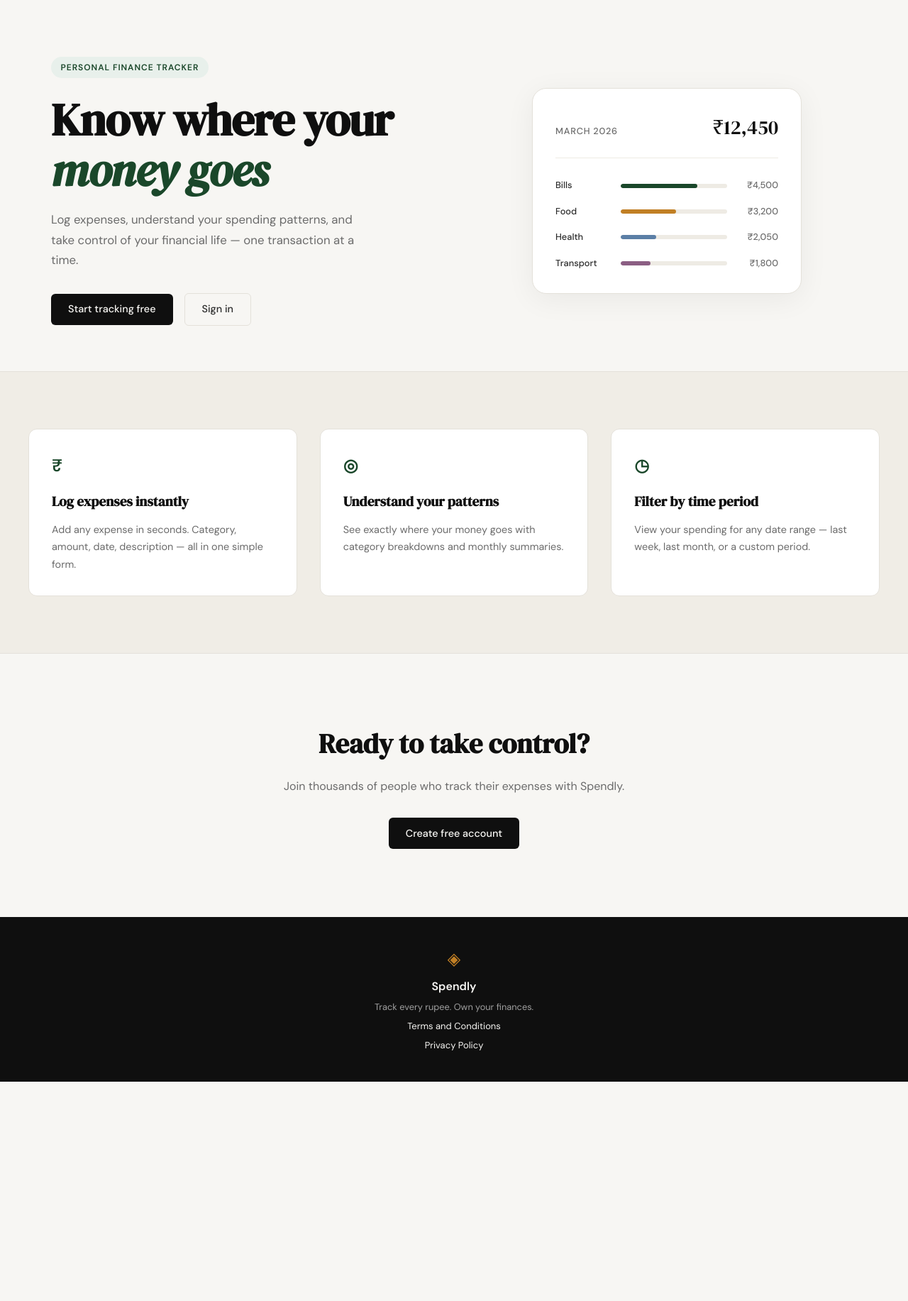
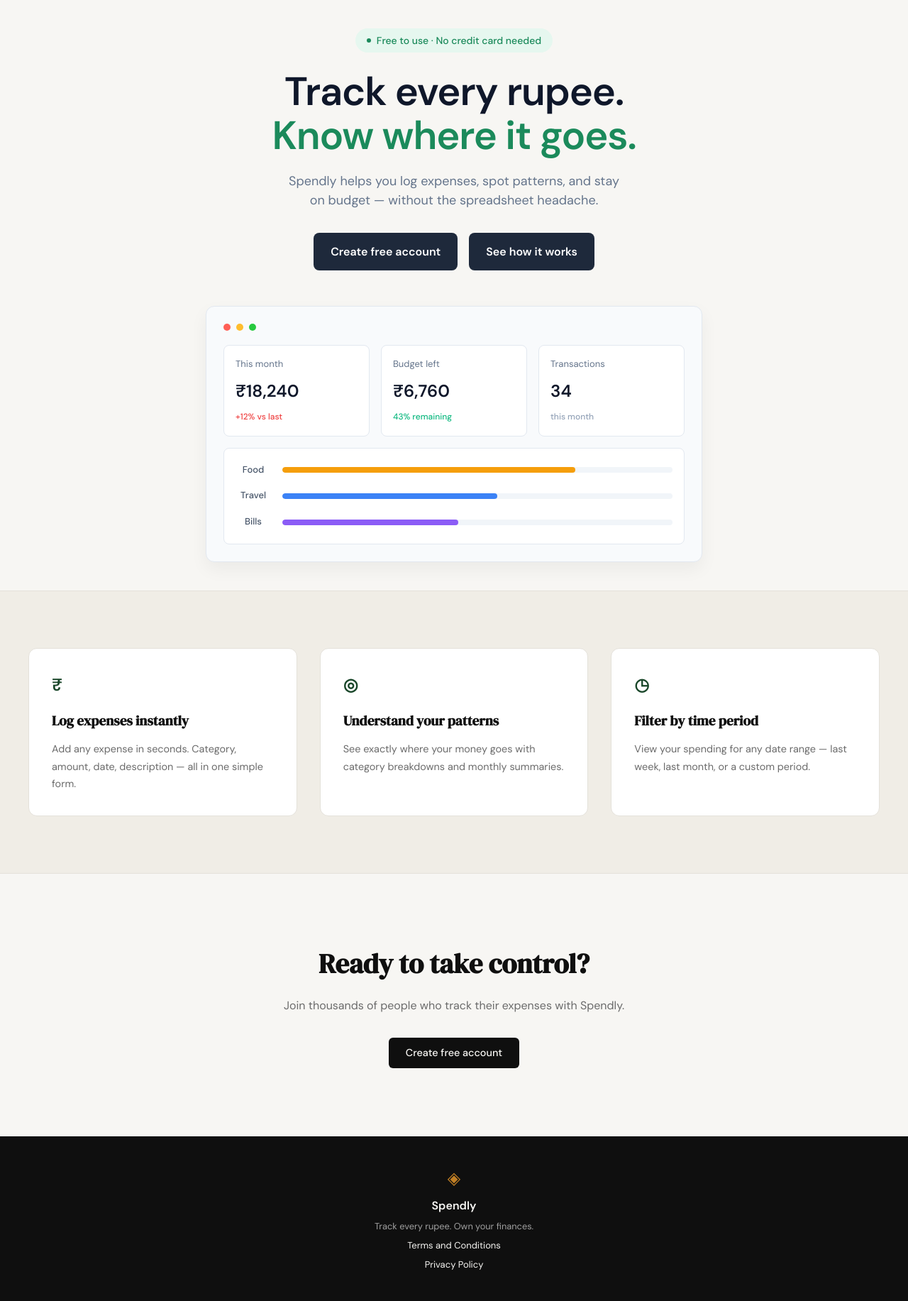
Before and after one commit to brave018/spendly, a Flask app: page / in a window 1280 px wide. Shown: the part 61-1894 px from the top of the page at 71% size. Before the commit the page ends 1585 px from the top, so only its background shows below. Run offline with Flask 3, Linux system fonts and the light colour scheme.

Commit message:
hero section modified

```diff
--- a/static/css/style.css
+++ b/static/css/style.css
@@ -120,141 +120,198 @@ a { color: inherit; text-decoration: none; }
 .main-content { min-height: calc(100vh - 60px - 100px); }
 
 /* ------------------------------------------------------------------ */
-/* Hero                                                                */
+/* Hero Section                                                        */
 /* ------------------------------------------------------------------ */
 
-.hero {
-    padding: 5rem 2rem 4rem;
-    display: grid;
-    grid-template-columns: 1fr 1fr;
-    gap: 4rem;
+.hero-section {
+    max-width: 800px;
+    width: 100%;
+    display: flex;
+    flex-direction: column;
     align-items: center;
-    max-width: var(--max-width);
+    text-align: center;
     margin: 0 auto;
+    padding: 40px 20px;
 }
 
-.hero-badge {
-    display: inline-block;
-    background: var(--accent-light);
-    color: var(--accent);
-    font-size: 0.75rem;
-    font-weight: 600;
-    letter-spacing: 0.08em;
-    text-transform: uppercase;
-    padding: 0.35rem 0.85rem;
-    border-radius: 999px;
-    margin-bottom: 1.5rem;
+/* Badge */
+.badge {
+    display: inline-flex;
+    align-items: center;
+    background-color: #e6f7ef;
+    color: #1b8a5b;
+    padding: 6px 16px;
+    border-radius: 20px;
+    font-size: 14px;
+    font-weight: 500;
+    margin-bottom: 24px;
 }
 
-.hero-title {
-    font-family: var(--font-display);
-    font-size: clamp(2.5rem, 5vw, 4rem);
+.badge .dot {
+    width: 6px;
+    height: 6px;
+    background-color: #1b8a5b;
+    border-radius: 50%;
+    margin-right: 8px;
+}
+
+/* Typography */
+.headline {
+    font-size: 56px;
+    font-weight: 800;
     line-height: 1.1;
     letter-spacing: -0.02em;
-    color: var(--ink);
-    margin-bottom: 1.25rem;
+    margin-bottom: 20px;
+    color: #0f172a;
 }
 
-.hero-title em {
-    font-style: italic;
-    color: var(--accent);
+.headline .highlight {
+    color: #1b8a5b;
 }
 
-.hero-subtitle {
-    font-size: 1.05rem;
-    color: var(--ink-muted);
-    line-height: 1.7;
-    max-width: 460px;
-    margin-bottom: 2rem;
+.subheadline {
+    font-size: 18px;
+    color: #64748b;
+    line-height: 1.5;
+    margin-bottom: 32px;
 }
 
-.hero-actions {
+/* Buttons */
+.cta-buttons {
     display: flex;
-    gap: 1rem;
-    align-items: center;
+    gap: 16px;
+    margin-bottom: 50px;
 }
 
-/* ------------------------------------------------------------------ */
-/* Mock card (hero visual)                                             */
-/* ------------------------------------------------------------------ */
-
-.hero-visual {
-    display: flex;
-    justify-content: center;
+.btn {
+    text-decoration: none;
+    padding: 14px 24px;
+    border-radius: 8px;
+    font-size: 16px;
+    font-weight: 600;
+    transition: opacity 0.2s;
 }
 
-.mock-card {
-    background: var(--paper-card);
-    border: 1px solid var(--border);
-    border-radius: var(--radius-lg);
-    padding: 2rem;
-    width: 100%;
-    max-width: 380px;
-    box-shadow: 0 8px 40px rgba(0,0,0,0.06);
+.btn:hover {
+    opacity: 0.9;
 }
 
-.mock-card-header {
-    display: flex;
-    justify-content: space-between;
-    align-items: baseline;
-    margin-bottom: 1.75rem;
-    padding-bottom: 1.25rem;
-    border-bottom: 1px solid var(--border-soft);
+.btn-primary {
+    background-color: #1e293b;
+    color: #ffffff;
 }
 
-.mock-label {
-    font-size: 0.8rem;
-    font-weight: 500;
-    color: var(--ink-muted);
-    text-transform: uppercase;
-    letter-spacing: 0.06em;
+.btn-secondary {
+    background-color: #1e293b;
+    color: #ffffff;
 }
 
-.mock-total {
-    font-family: var(--font-display);
-    font-size: 1.75rem;
-    color: var(--ink);
+/* Dashboard Mockup */
+.dashboard-mockup {
+    width: 100%;
+    max-width: 700px;
+    background-color: #f8fafc;
+    border: 1px solid #e2e8f0;
+    border-radius: 12px;
+    padding: 24px;
+    box-shadow: 0 10px 25px rgba(0, 0, 0, 0.05);
 }
 
-.mock-bars { display: flex; flex-direction: column; gap: 1rem; }
-
-.mock-bar-row {
-    display: grid;
-    grid-template-columns: 80px 1fr 60px;
-    align-items: center;
-    gap: 0.75rem;
+/* Window Controls (Red, Yellow, Green dots) */
+.window-controls {
+    display: flex;
+    gap: 8px;
+    margin-bottom: 20px;
 }
 
-.mock-cat {
-    font-size: 0.8rem;
-    font-weight: 500;
-    color: var(--ink-soft);
+.control {
+    width: 10px;
+    height: 10px;
+    border-radius: 50%;
 }
 
-.mock-bar-track {
-    height: 6px;
-    background: var(--border-soft);
-    border-radius: 999px;
+.control.close { background-color: #ff5f56; }
+.control.minimize { background-color: #ffbd2e; }
+.control.maximize { background-color: #27c93f; }
+
+/* Stats Grid */
+.stats-grid {
+    display: grid;
+    grid-template-columns: repeat(3, 1fr);
+    gap: 16px;
+    margin-bottom: 16px;
+}
+
+.stat-card {
+    background-color: #ffffff;
+    border: 1px solid #e2e8f0;
+    border-radius: 8px;
+    padding: 16px;
+    text-align: left;
+}
+
+.stat-label {
+    font-size: 13px;
+    color: #64748b;
+    margin-bottom: 8px;
+}
+
+.stat-value {
+    font-size: 24px;
+    font-weight: 700;
+    color: #0f172a;
+    margin-bottom: 8px;
+}
+
+.stat-trend {
+    font-size: 12px;
+    font-weight: 500;
+}
+
+.trend-down { color: #ef4444; }
+.trend-up { color: #10b981; }
+.trend-neutral { color: #94a3b8; }
+
+/* Progress Bars Section */
+.progress-card {
+    background-color: #ffffff;
+    border: 1px solid #e2e8f0;
+    border-radius: 8px;
+    padding: 20px 16px;
+    display: flex;
+    flex-direction: column;
+    gap: 16px;
+}
+
+.progress-row {
+    display: flex;
+    align-items: center;
+    gap: 16px;
+}
+
+.progress-label {
+    width: 50px;
+    font-size: 13px;
+    color: #475569;
+    font-weight: 500;
+}
+
+.progress-track {
+    flex-grow: 1;
+    height: 8px;
+    background-color: #f1f5f9;
+    border-radius: 4px;
     overflow: hidden;
 }
 
-.mock-bar {
+.progress-fill {
     height: 100%;
-    background: var(--accent);
-    border-radius: 999px;
-    transition: width 0.6s ease;
+    border-radius: 4px;
 }
 
-.mock-bar-2 { background: var(--accent-2); }
-.mock-bar-3 { background: #5b7fa6; }
-.mock-bar-4 { background: #8b5e83; }
-
-.mock-amt {
-    font-size: 0.8rem;
-    font-weight: 500;
-    color: var(--ink-muted);
-    text-align: right;
-}
+.fill-orange { background-color: #f59e0b; }
+.fill-blue { background-color: #3b82f6; }
+.fill-purple { background-color: #8b5cf6; }
 
 /* ------------------------------------------------------------------ */
 /* Buttons                                                             */
@@ -579,20 +636,15 @@ a { color: inherit; text-decoration: none; }
 /* Responsive                                                          */
 /* ------------------------------------------------------------------ */
 
-@media (max-width: 900px) {
-    .hero {
-        grid-template-columns: 1fr;
-        text-align: center;
-    }
+/* Responsive adjustments */
+@media (max-width: 600px) {
+    .headline { font-size: 40px; }
+    .stats-grid { grid-template-columns: 1fr; }
+    .cta-buttons { flex-direction: column; width: 100%; }
+    .btn { text-align: center; }
 
-    .hero-subtitle { max-width: 100%; }
-    .hero-actions { justify-content: center; }
-    .hero-visual { display: none; }
+    .nav-links a:not(.nav-cta) { display: none; }
+    .hero-section { padding: 3rem 1rem 2rem; }
 
     .features-inner { grid-template-columns: 1fr; }
 }
-
-@media (max-width: 600px) {
-    .nav-links a:not(.nav-cta) { display: none; }
-    .hero { padding: 3rem 1rem 2rem; }
-}
--- a/templates/landing.html
+++ b/templates/landing.html
@@ -4,57 +4,67 @@
 
 {% block content %}
 
-<section class="hero">
-    <div class="hero-inner">
-        <div class="hero-badge">Personal Finance Tracker</div>
-        <h1 class="hero-title">
-            Know where your<br>
-            <em>money goes</em>
-        </h1>
-        <p class="hero-subtitle">
-            Log expenses, understand your spending patterns,
-            and take control of your financial life —
-            one transaction at a time.
-        </p>
-        <div class="hero-actions">
-            <a href="{{ url_for('register') }}" class="btn-primary">Start tracking free</a>
-            <a href="{{ url_for('login') }}" class="btn-ghost">Sign in</a>
+<section class="hero-section">
+    <div class="badge">
+        <span class="dot"></span> Free to use · No credit card needed
+    </div>
+
+    <h1 class="headline">
+        Track every rupee.<br>
+        <span class="highlight">Know where it goes.</span>
+    </h1>
+    <p class="subheadline">
+        Spendly helps you log expenses, spot patterns, and stay<br>
+        on budget — without the spreadsheet headache.
+    </p>
+
+    <div class="cta-buttons">
+        <a href="{{ url_for('register') }}" class="btn btn-secondary">Create free account</a>
+        <a href="#how-it-works" class="btn btn-secondary">See how it works</a>
+    </div>
+
+    <div class="dashboard-mockup">
+        <div class="window-controls">
+            <span class="control close"></span>
+            <span class="control minimize"></span>
+            <span class="control maximize"></span>
         </div>
-    </div>
-    <div class="hero-visual">
-        <div class="mock-card">
-            <div class="mock-card-header">
-                <span class="mock-label">March 2026</span>
-                <span class="mock-total">₹12,450</span>
+
+        <div class="stats-grid">
+            <div class="stat-card">
+                <div class="stat-label">This month</div>
+                <div class="stat-value">₹18,240</div>
+                <div class="stat-trend trend-down">+12% vs last</div>
             </div>
-            <div class="mock-bars">
-                <div class="mock-bar-row">
-                    <span class="mock-cat">Bills</span>
-                    <div class="mock-bar-track">
-                        <div class="mock-bar" style="width: 72%"></div>
-                    </div>
-                    <span class="mock-amt">₹4,500</span>
+            <div class="stat-card">
+                <div class="stat-label">Budget left</div>
+                <div class="stat-value">₹6,760</div>
+                <div class="stat-trend trend-up">43% remaining</div>
+            </div>
+            <div class="stat-card">
+                <div class="stat-label">Transactions</div>
+                <div class="stat-value">34</div>
+                <div class="stat-trend trend-neutral">this month</div>
+            </div>
+        </div>
+
+        <div class="progress-card">
+            <div class="progress-row">
+                <div class="progress-label">Food</div>
+                <div class="progress-track">
+                    <div class="progress-fill fill-orange" style="width: 75%;"></div>
                 </div>
-                <div class="mock-bar-row">
-                    <span class="mock-cat">Food</span>
-                    <div class="mock-bar-track">
-                        <div class="mock-bar mock-bar-2" style="width: 52%"></div>
-                    </div>
-                    <span class="mock-amt">₹3,200</span>
+            </div>
+            <div class="progress-row">
+                <div class="progress-label">Travel</div>
+                <div class="progress-track">
+                    <div class="progress-fill fill-blue" style="width: 55%;"></div>
                 </div>
-                <div class="mock-bar-row">
-                    <span class="mock-cat">Health</span>
-                    <div class="mock-bar-track">
-                        <div class="mock-bar mock-bar-3" style="width: 33%"></div>
-                    </div>
-                    <span class="mock-amt">₹2,050</span>
-                </div>
-                <div class="mock-bar-row">
-                    <span class="mock-cat">Transport</span>
-                    <div class="mock-bar-track">
-                        <div class="mock-bar mock-bar-4" style="width: 28%"></div>
-                    </div>
-                    <span class="mock-amt">₹1,800</span>
+            </div>
+            <div class="progress-row">
+                <div class="progress-label">Bills</div>
+                <div class="progress-track">
+                    <div class="progress-fill fill-purple" style="width: 45%;"></div>
                 </div>
             </div>
         </div>
```
Also changed, not shown: heroimage.png (added).
